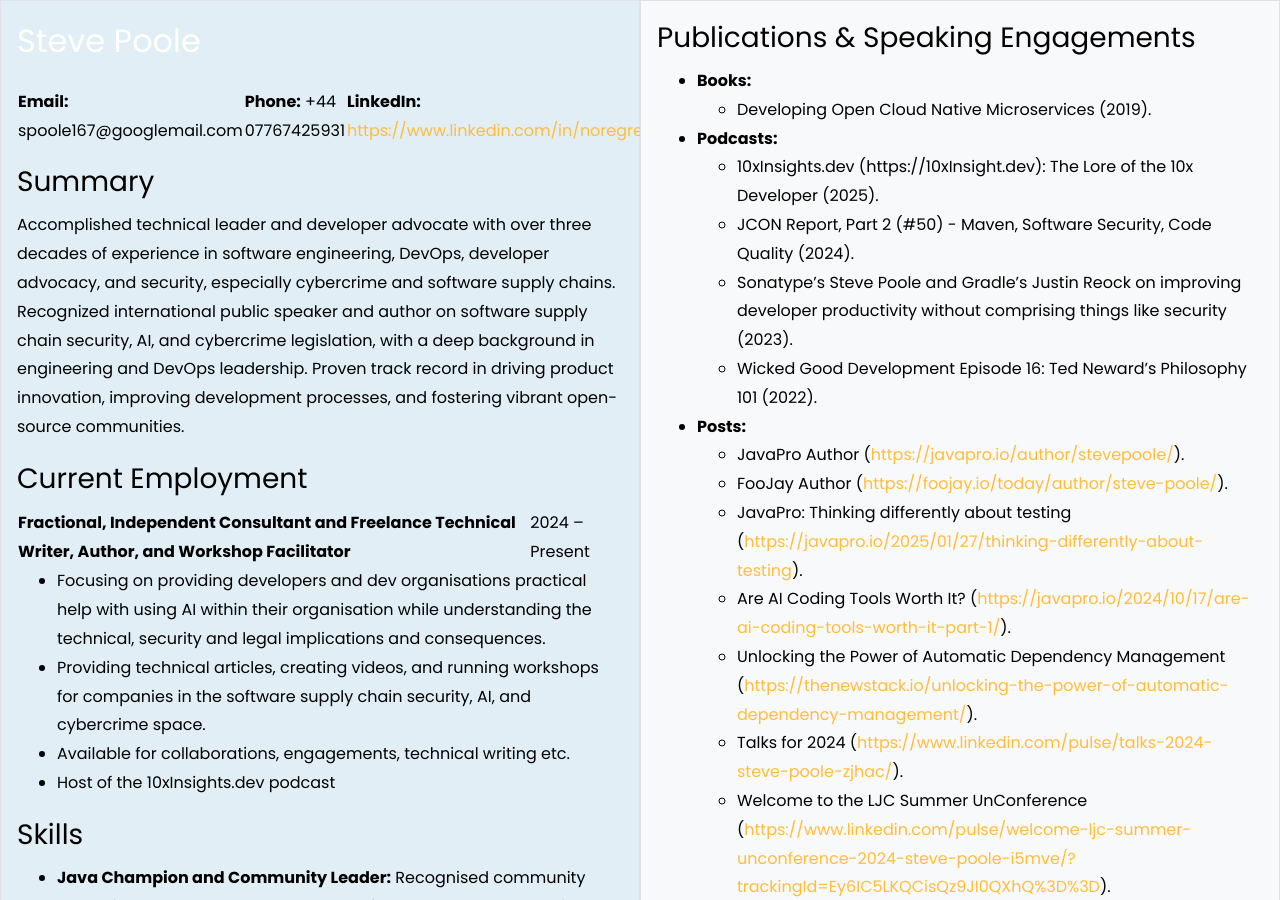
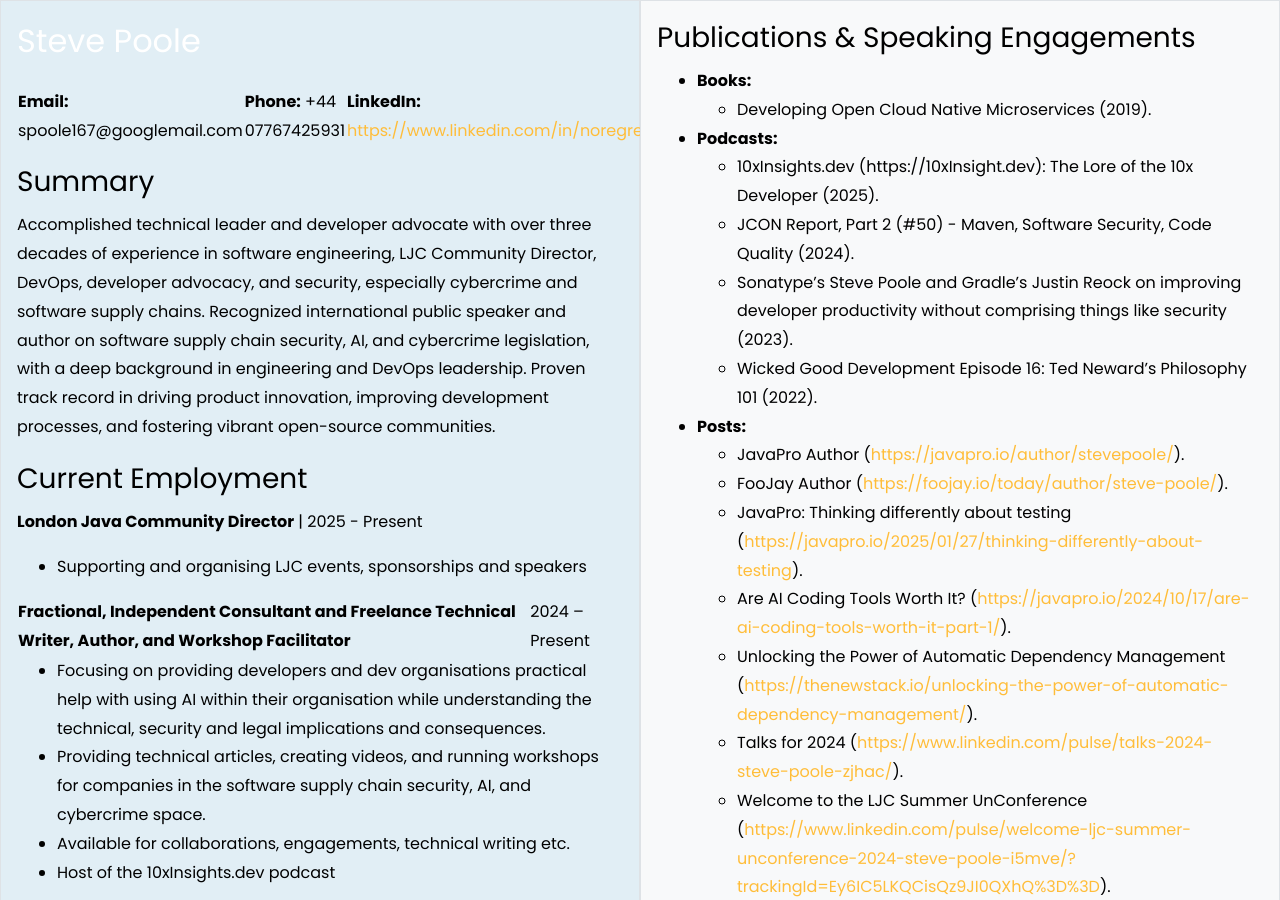
Before and after one commit to spoole167/spoole167.github.io, a Jekyll site: the page built from cv.md, in a window 1280 px wide and 900 px high. Built offline with Jekyll 4.4.1, drawn with Linux system fonts in a browser that asks for light colours.

Commit message:
Update cv.md

```diff
--- a/cv.md
+++ b/cv.md
@@ -11,9 +11,12 @@
 
 ### Summary
 
-Accomplished technical leader and developer advocate with over three decades of experience in software engineering, DevOps, developer advocacy, and security, especially cybercrime and software supply chains. Recognized international public speaker and author on software supply chain security, AI, and cybercrime legislation, with a deep background in engineering and DevOps leadership. Proven track record in driving product innovation, improving development processes, and fostering vibrant open-source communities.
+Accomplished technical leader and developer advocate with over three decades of experience in software engineering, LJC Community Director, DevOps, developer advocacy, and security, especially cybercrime and software supply chains. Recognized international public speaker and author on software supply chain security, AI, and cybercrime legislation, with a deep background in engineering and DevOps leadership. Proven track record in driving product innovation, improving development processes, and fostering vibrant open-source communities.
 
 ### Current Employment
+
+**London Java Community Director** | 2025 - Present
+* Supporting and organising LJC events, sponsorships and speakers
 
 **Fractional, Independent Consultant and Freelance Technical Writer, Author, and Workshop Facilitator** | 2024 – Present
 
```
